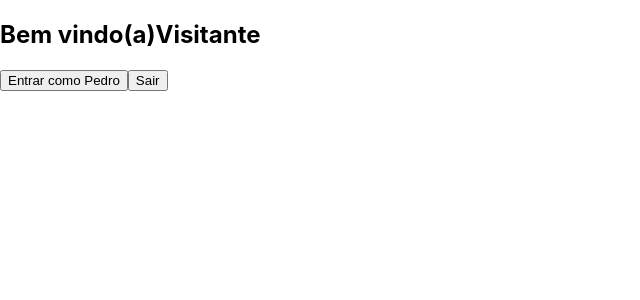
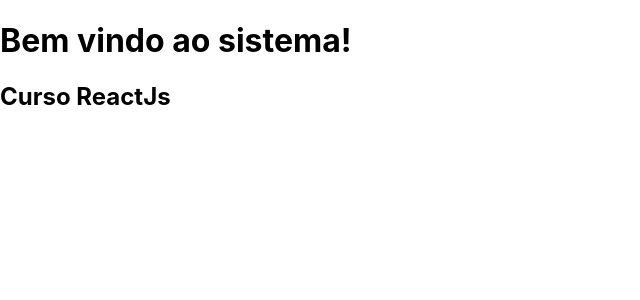
Before and after one commit to PedroAzeredo-WebCoder/ReactJS, a React (Create React App) app: page / in a window 1280 px wide. Shown: the top 300 px of the page, without its empty margins (0-640 px from the left). Built offline with nearby package versions, Linux system fonts and the light colour scheme.

Commit message:
Renderização condicional

```diff
--- a/src/App.js
+++ b/src/App.js
@@ -1,12 +1,22 @@
 import React, { Component } from 'react';
-import Membro from './components/Membro';
 
 class App extends Component{
 
+    constructor(props){
+        super(props);
+        this.state = {
+            status: 1
+        };
+    }
     render(){
         return(
             <div>
-                 <Membro nome="Visitante"/>
+                 {this.state.status === 1 &&
+                    <h1>Bem vindo ao sistema!</h1>
+                 }
+                 <div>
+                     <h2>Curso ReactJs</h2>
+                 </div>
             </div>
         );
     }
--- a/src/components/Membro/index.js
+++ /dev/null
@@ -1,29 +0,0 @@
-import React, { Component } from 'react';
-
-class Membro extends Component{
-
-    constructor(props){
-        super(props);
-        this.state = {
-            nome: props.nome
-        };
-
-        this.entrar = this.entrar.bind(this);
-    }
-
-    entrar(){
-        this.setState({nome: 'Pedro'});
-    }
-
-    render(){
-        return(
-            <div>
-               <h2>Bem vindo(a){this.state.nome}</h2>
-               <button onClick = {this.entrar}>Entrar como Pedro</button>
-               <button onClick = {() => this.setState({nome: ''})}>Sair</button>
-            </div>
-        );
-    }
-}
-
-export default Membro;
```
Also changed, not shown: 2 other files (tests, documents, lock files or other folders).
